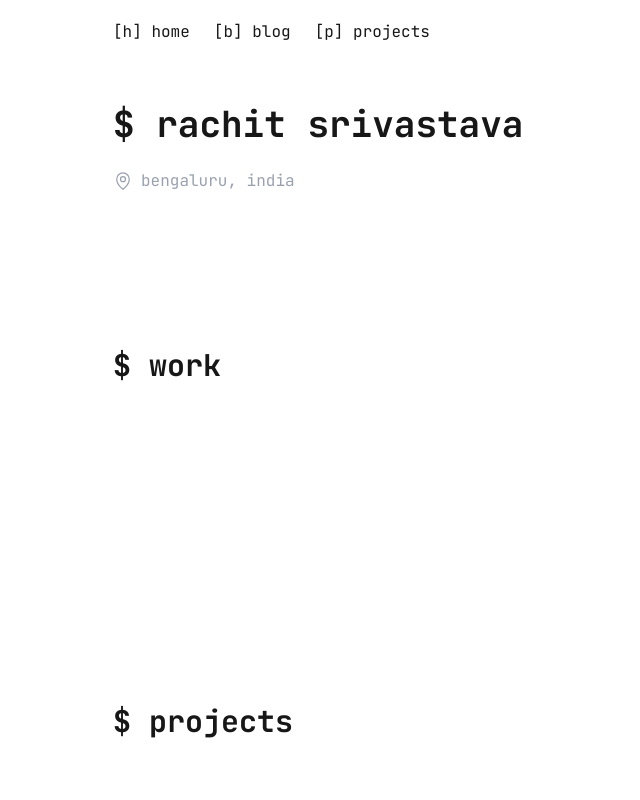
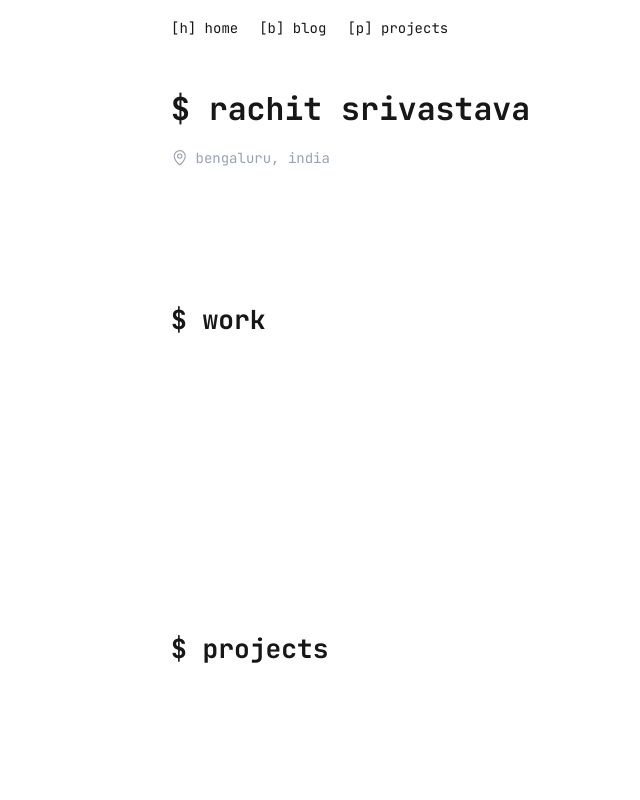
Before and after one commit to Ethics03/rachitt.dev, a Next.js app: page / in a window 1280 px wide. Shown: the top 800 px of the page, without its empty margins (63-703 px from the left). Built offline with nearby package versions, Linux system fonts and the light colour scheme.

Commit message:
refactor: added bottom padding to project/blog blocks and global font size decreased

```diff
--- a/src/app/blog/page.tsx
+++ b/src/app/blog/page.tsx
@@ -6,7 +6,7 @@ export default function BlogPage() {
   const posts = getPostMetadata();
 
   return (
-    <div className="flex items-center pt-10">
+    <div className="flex items-center pt-10 pb-12">
       <div className="w-full">
         <h1 className="text-5xl md:text-4xl font-bold mb-6">
           <ScrambleText text="$ blogs" />
--- a/src/app/components/workSection.tsx
+++ b/src/app/components/workSection.tsx
@@ -15,7 +15,7 @@ export default function WorkSection() {
                 {item.company}
               </h3>
               <p className="text-lg text-white/70 mb-2">{item.role}</p>
-              <p className="text-base text-white/50 leading-relaxed mb-2">
+              <p className="text-base text-white/80 leading-relaxed mb-7">
                 {item.description}
               </p>
             </motion.div>
--- a/src/app/globals.css
+++ b/src/app/globals.css
@@ -32,12 +32,12 @@ body {
 
 
 html {
-    font-size: 14px;
+    font-size: 13px;
 }
 
 @media (min-width: 768px) {
     html {
-        font-size: 16px;
+        font-size: 14px;
     }
 }
 
--- a/src/app/lib/work.ts
+++ b/src/app/lib/work.ts
@@ -1,14 +1,14 @@
 export const work = [
   {
-    company: "Fordsmen",
-    role: "Backend Engineer Intern",
+    company: "fordsmen",
+    role: "backend engineer intern",
     href: "https://fordsmen.com",
     description:
       "built and deployed a production-grade backend with custom authentication, caching, business logic, automated testing, and a full AWS infrastructure (EC2, RDS, Nginx, PostgreSQL).",
   },
   {
-    company: "Mystique",
-    role: "Freelance",
+    company: "mystique",
+    role: "freelance",
     href: "https://mystiquehr.com",
     description:
       "built the backend for the Mystique Fest website (HR College, Mumbai), including database design, OAuth authentication, RBAC, core backend logic, and full deployment.",
--- a/src/app/projects/page.tsx
+++ b/src/app/projects/page.tsx
@@ -6,7 +6,7 @@ import { ArrowUpRightIcon } from "@phosphor-icons/react/dist/ssr";
 
 export default function Projects() {
   return (
-    <div className="flex items-center pt-10">
+    <div className="flex items-center pt-10 pb-12">
       <div className="w-full">
         <h1 className="text-5xl md:text-4xl font-bold mb-6">
           <ScrambleText text="$ projects" />
```
